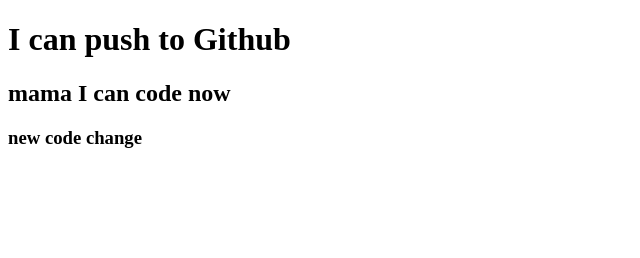
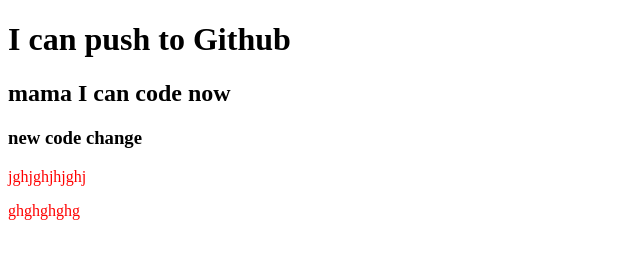
Before and after one commit to Raiyan109/my-second-repo-, a plain HTML site: page index.html in a window 1280 px wide. Shown: the whole page, without its empty margins (0-640 px from the left). Drawn offline with Linux system fonts and the light colour scheme.

Commit message:
styles added

```diff
--- a/index.html
+++ b/index.html
@@ -5,11 +5,14 @@
     <meta http-equiv="X-UA-Compatible" content="IE=edge">
     <meta name="viewport" content="width=device-width, initial-scale=1.0">
     <title>My second Github Repo</title>
+    <link rel="stylesheet" href="style.css">
 </head>
 <body>
     <h1>I can push to Github</h1>
     <h2>mama I can code now </h2>
     <h3>new code change</h3>
+    <p>jghjghjhjghj</p>
+    <p>ghghghghg</p>
 
 </body>
 </html>
--- /dev/null
+++ b/style.css
@@ -0,0 +1,3 @@
+p{
+  color: red;
+}
```
